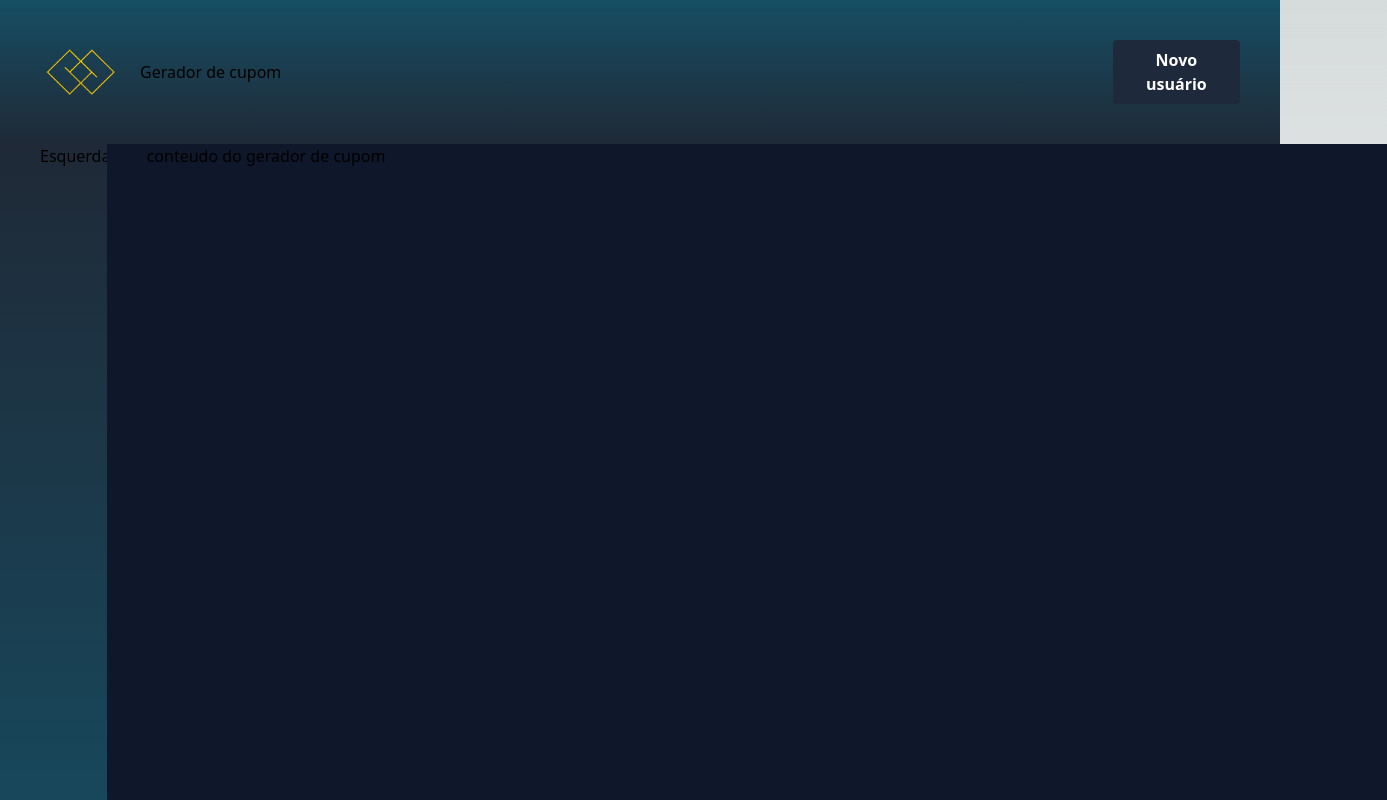
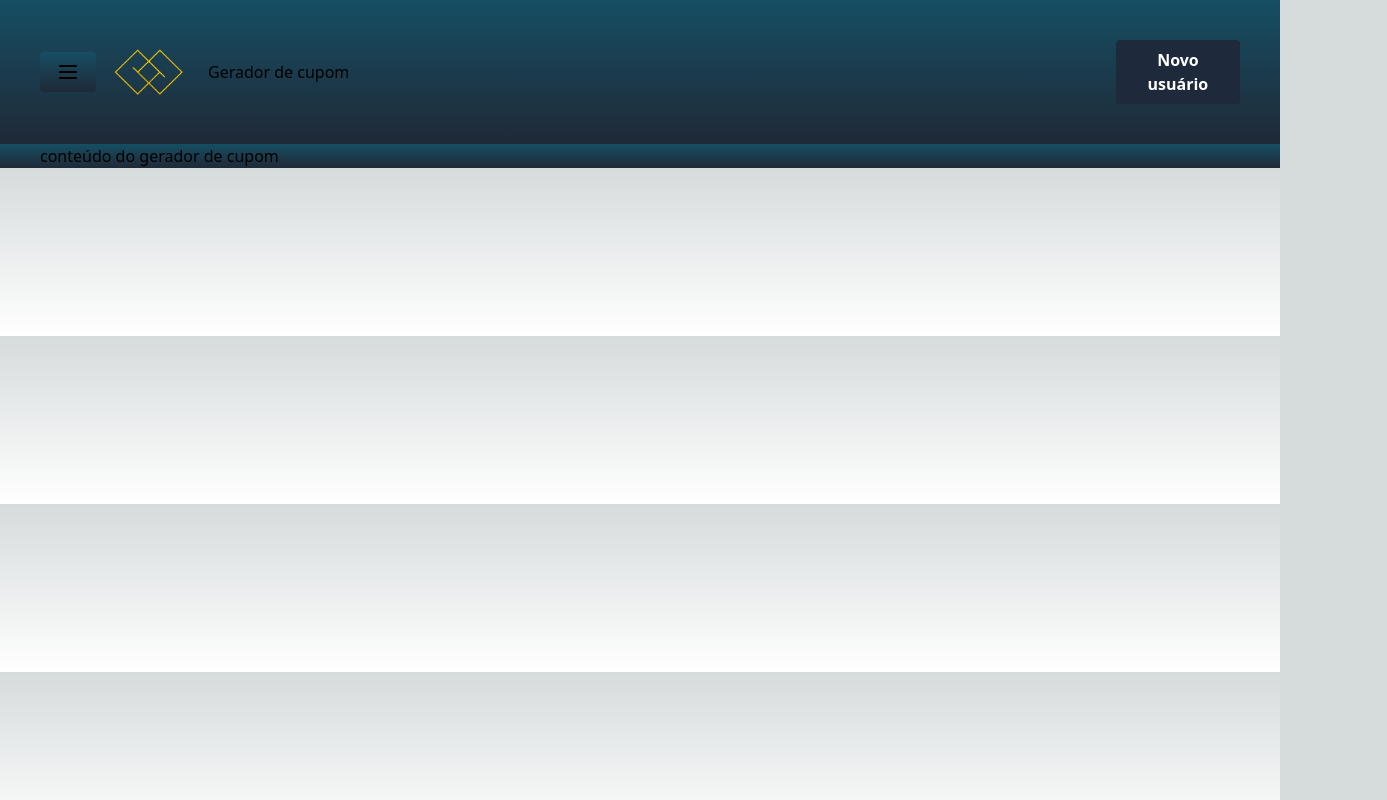
Before and after one commit to Lipinski1201/pacv, a Next.js app: page /geracupom in a window 1280 px wide. Shown: the top 800 px of the page, 1387 px wide, since content can reach past the window. Built offline with nearby package versions, Linux system fonts and the light colour scheme.

Commit message:
atualizacao

```diff
--- a/src/pages/geracupom/index.js
+++ b/src/pages/geracupom/index.js
@@ -1,32 +1,74 @@
-  import Link from 'next/link'
+import React, { useState } from 'react';
+import Link from 'next/link';
 
 export default function Home() {
+  const [showSidebar, setShowSidebar] = useState(false);
+
+  const toggleSidebar = () => {
+    setShowSidebar(!showSidebar);
+  };
 
   return (
-
-      <div className="page-container ">
-      <div className="flex bg-gradient-to-b from-cyan-900 to-gray-800 p-10 w-screen">
+    <div className="page-container">
+      <div className="bg-gradient-to-b from-cyan-900 to-gray-800">
+        <div className="flex p-10 w-screen justify-between">
           <div className="container mx-auto flex items-center">
-        <img src="/imagens/logo-sem-fundo.png" className="w-20 h-auto mr-5  " alt="Logo"/>
-          <h1>Gerador de cupom </h1>
+            <button
+              className="mr-3 bg-gradient-to-b from-cyan-900 to-gray-800 font-bold py-2 px-4 rounded focus:outline-none focus:shadow-outline"
+              type="submit"
+              onClick={toggleSidebar}
+            >
+              <svg
+                xmlns="http://www.w3.org/2000/svg"
+                className="h-6 w-6"
+                fill="none"
+                viewBox="0 0 24 24"
+                stroke="currentColor"
+              >
+                <path
+                  strokeLinecap="round"
+                  strokeLinejoin="round"
+                  strokeWidth={2}
+                  d="M4 6h16M4 12h16M4 18h16"
+                />
+              </svg>
+            </button>
+            <img src="/imagens/logo-sem-fundo.png" className="w-20 h-auto mr-5" alt="Logo" />
+            <h1>Gerador de cupom</h1>
           </div>
+          <div>
             <button
               className="bg-slate-800 hover:bg-slate-900 text-white font-bold py-2 px-4 rounded focus:outline-none focus:shadow-outline"
               type="submit"
             >
               <Link href="/cadastro">Novo usuário</Link>
             </button>
+          </div>
+        </div>
+      </div>
+      <div className="grid grid-cols-12">
+        {showSidebar && (
+          <div
+            className="col-span-1 px-10 bg-gradient-to-b from-gray-800 to-cyan-900 h-screen"
+          >
+            <ul>
+              <li>
+                Nota Fiscal
+              </li>
+              <li>
+                Histórico
+              </li>
+            </ul>
+
 
           </div>
-      <div className="grid grid-cols-12">
-        <div className="col-span-1 px-10 bg-gradient-to-b from-gray-800 to-cyan-900 h-screen">
-          <h2>Esquerda</h2>
-        </div>
-        <div className="col-span-8 px-10 bg-slate-900 w-screen">
-          <h2>conteudo do gerador de cupom</h2>
+        )}
+        <div
+          className={`col-span-${showSidebar ? '11' : '12'} px-10 bg-gradient-to-b from-cyan-900 to-gray-800 w-screen`}
+        >
+          <h2>conteúdo do gerador de cupom</h2>
         </div>
       </div>
     </div>
   );
-
 }
```
Lines whose indentation alone changed are shown as unchanged.
